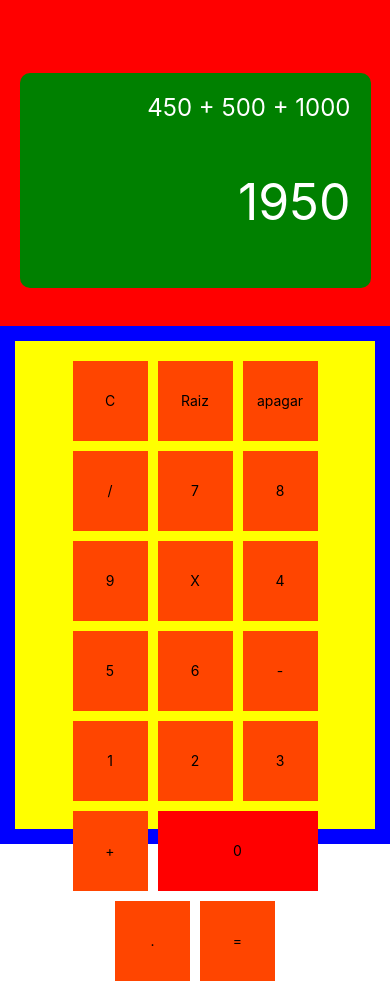
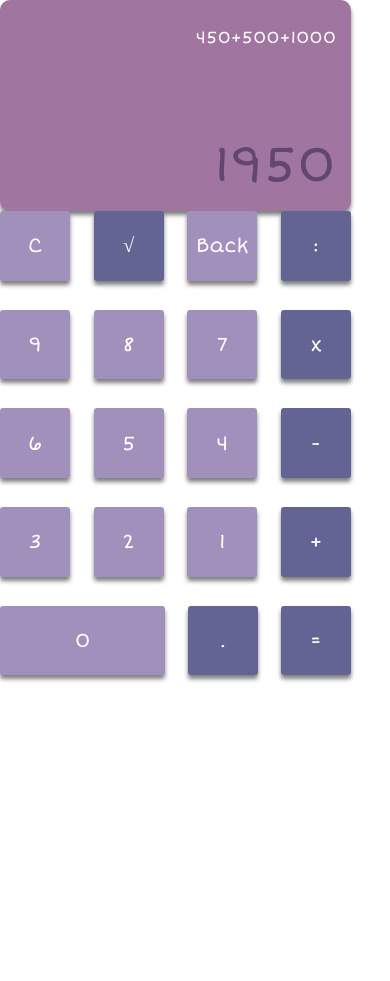
Before and after one commit to nika565/dividino, a React Native app: screen / in a window 390 px wide. After the commit the page ends 844 px from the top, so only its background shows below. Built offline with nearby package versions, Linux system fonts and the light colour scheme.

Commit message:
Add files via upload

```diff
--- a/src/components/Display/estilo.js
+++ b/src/components/Display/estilo.js
@@ -1,34 +1,53 @@
-import { StyleSheet } from "react-native";
+import React from 'react';
+import {StyleSheet} from 'react-native';
+const estilo = StyleSheet.create({
+  display:{
+    backgroundColor: "#A075A0",
 
-// Estilo do display
-export const estilos = StyleSheet.create({
+    width: '90%',
+    height: '25%',
 
-    container: {
-        flex: 0.4,
-        backgroundColor: 'red',
-        justifyContent: 'center',
-        alignItems: 'center'
-    },
+    borderRadius: 10,
 
-    display: {
-        flex: 0.7,
-        marginTop: 35,
-        width: '90%',
-        backgroundColor: 'green',
-        borderRadius: 10,
-        padding: 20,
-        alignItems: 'flex-end',
-        gap: 50
-    },
+    elevation: 10, //Sombra para Android
 
-    expressao: {
-        fontSize: 24,
-        color: 'white'
-    },
+    // Sombra para IOS
+    shadowColor: '#000',
+    shadowOffset: { width: 0, height: 4 }, // Deslocamento da sombra
+    shadowOpacity: 0.5, // Opacidade da sombra
+    shadowRadius: 4, // Raio da sombra
+  },
 
-    resultado: {
-        fontSize: 50,
-        color: 'white'
-    }
+  posicaoTexto:{
+    display: 'flex',
+    alignItems: 'flex-end',
+    justifyContent: 'flex-end',
+  },
 
+  operacao:{
+    width: '100%',
+    height: '30%',
+  },
+
+  resultado:{
+    width: '100%',
+    height: '70%',
+  },
+
+  texto:{
+    margin: 15,
+    fontFamily: 'ShortStack',
+  },
+
+  textoOperacao:{
+    fontSize: 17,
+    color: "#fff",
+  },
+
+  textoResultado:{
+    fontSize: 50,
+    color: "#604671",
+  }
 });
+
+export default estilo;
--- a/src/components/Display/index.js
+++ b/src/components/Display/index.js
@@ -1,26 +1,21 @@
-import { View, Text } from 'react-native';
-import { estilos } from './estilo';
-// Display que vai exibir os cálculos e seus resultados
-export default function Display(props) {
+import React, {useEffect} from 'react';
+import {View, Text, StyleSheet} from 'react-native';
+import estilo from './estilo';
+import * as Font from 'expo-font';
 
-    return(
+const Display = () => {
+  useEffect(() => {
+    Font.loadAsync({
+      ShortStack: require('../../../assets/fonts/ShortStack.ttf'),
+    });
+  }, []);
 
-        // Container "pai" do display
-        <View style={estilos.container}>
+  return(
+    <View style={estilo.display}>
+      <View style={[estilo.operacao, estilo.posicaoTexto]}><Text style={[estilo.textoOperacao, estilo.texto]}>450+500+1000</Text></View>
+      <View style={[estilo.resultado, estilo.posicaoTexto]}><Text style={[estilo.textoResultado, estilo.texto]}>1950</Text></View>
+    </View>
+  );
+}
 
-            {/* Dislpay onde vai ser exibido os cálculos e os resultados */}
-            <View style={estilos.display}>
-
-                {/* Expressão */}
-                <Text style={estilos.expressao}>450 + 500 + 1000</Text>
-
-                {/* Mostrando o resultado */}
-                <Text style={estilos.resultado}>1950</Text>
-
-            </View>
-
-        </View>
-
-    );
-
-}
+export default Display;
--- a/src/components/Teclado/estilo.js
+++ b/src/components/Teclado/estilo.js
@@ -1,37 +1,80 @@
-import { StyleSheet } from "react-native";
+import React from 'react';
+import {StyleSheet} from 'react-native';
 
-// Estilização do teclado
-export const estilos = StyleSheet.create({
+const estilo = StyleSheet.create({
 
-    containerTeclado:{
-        flex: 0.6,
-        backgroundColor: 'blue',
-        padding: 15
+  areaBotao:{
+    width: '90%',
+    height: '55%',
+
+    display: 'flex',
+    flexDirection: 'column',
+    justifyContent: 'space-between',
   },
 
-    teclado: {
-        flex: 1,
-        backgroundColor: 'yellow',
+  linhaBotao:{
+    display: 'flex',
     flexDirection: 'row',
-        flexWrap: 'wrap',
-        gap: 10,
-        justifyContent: 'center',
-        padding: 20
+    justifyContent: 'space-between',
+
+    width: '100%',
+    height: '15%',
   },
 
-    botao: {
-        width: 75,
-        height: 80,
-        backgroundColor: 'orangered',
+  botao:{
+    width: '20%',
+    height: '100%',
+
+    display: 'flex',
+    justifyContent: 'center',
     alignItems: 'center',
-        justifyContent: 'center',
+
+    borderRadius: 3,
+
+    elevation: 10, //Sombra para Android
+
+    // Sombra para IOS
+    shadowColor: '#000',
+    shadowOffset: { width: 0, height: 4 }, // Deslocamento da sombra
+    shadowOpacity: 0.5, // Opacidade da sombra
+    shadowRadius: 4, // Raio da sombra
   },
 
-    zero: {
-        width: 160,
-        height: 80,
-        backgroundColor: 'red',
+  numero:{
+    backgroundColor: "#A290BC",
+  },
+
+
+  sinal:{
+    backgroundColor: "#646494",
+  },
+
+  zero:{
+    height: '100%',
+    width: '47%',
+
+    display: 'flex',
+    justifyContent: 'center',
     alignItems: 'center',
-        justifyContent: 'center',
+
+    backgroundColor: '#A290BC',
+
+    borderRadius: 3,
+
+    elevation: 10, //Sombra para Android
+
+    // Sombra para IOS
+    shadowColor: '#000',
+    shadowOffset: { width: 0, height: 4 }, // Deslocamento da sombra
+    shadowOpacity: 0.5, // Opacidade da sombra
+    shadowRadius: 4, // Raio da sombra
+  },
+
+  texto:{
+    color: "#fff",
+    fontFamily: "ShortStack",
+    fontSize: 20,
   }
 });
+
+export default estilo;
--- a/src/components/Teclado/index.js
+++ b/src/components/Teclado/index.js
@@ -1,134 +1,104 @@
-import { View, Text, TouchableOpacity } from 'react-native';
-import { estilos } from './estilo';
-// Componente do teclado da calculadora
-export default function Teclado() {
+import React, {useEffect} from 'react';
+import {View, Text, TouchableOpacity, StyleSheet} from 'react-native';
+import estilo from './estilo';
+import * as Font from 'expo-font';
 
-    return(
+const Teclado = () => {
+    useEffect(() => {
+    Font.loadAsync({
+      ShortStack: require('../../../assets/fonts/ShortStack.ttf'),
+    });
+  }, []);
 
-        // View para o teclado
-        <View style={estilos.containerTeclado}>
+  return(
+    <View style={estilo.areaBotao}>
+      <View style={estilo.linhaBotao}>
+        <TouchableOpacity style={[estilo.numero, estilo.botao]}>
+          <Text style={estilo.texto}>C</Text>
+        </TouchableOpacity>
 
-            {/* Teclado em si */}
-            <View style={estilos.teclado}>
+        <TouchableOpacity style={[estilo.sinal, estilo.botao]}>
+          <Text style={estilo.texto}>√</Text>
+        </TouchableOpacity>
 
-                {/* Botões do teclado */}
-                <TouchableOpacity style={estilos.botao}>
+        <TouchableOpacity style={[estilo.numero, estilo.botao]}>
+          <Text style={estilo.texto}>Back</Text>
+        </TouchableOpacity>
 
-                    <Text>C</Text>
+        <TouchableOpacity style={[estilo.sinal, estilo.botao]}>
+          <Text style={estilo.texto}>:</Text>
+        </TouchableOpacity>
+      </View>
 
-                </TouchableOpacity>
+      <View style={estilo.linhaBotao}>
+        <TouchableOpacity style={[estilo.numero, estilo.botao]}>
+          <Text style={estilo.texto}>9</Text>
+        </TouchableOpacity>
 
-                <TouchableOpacity style={estilos.botao}>
+        <TouchableOpacity style={[estilo.numero, estilo.botao]}>
+          <Text style={estilo.texto}>8</Text>
+        </TouchableOpacity>
 
-                    <Text>Raiz</Text>
+        <TouchableOpacity style={[estilo.numero, estilo.botao]}>
+          <Text style={estilo.texto}>7</Text>
+        </TouchableOpacity>
 
-                </TouchableOpacity>
+        <TouchableOpacity style={[estilo.sinal, estilo.botao]}>
+          <Text style={estilo.texto}>x</Text>
+        </TouchableOpacity>
+      </View>
 
-                <TouchableOpacity style={estilos.botao}>
+      <View style={estilo.linhaBotao}>
+        <TouchableOpacity style={[estilo.numero, estilo.botao]}>
+          <Text style={estilo.texto}>6</Text>
+        </TouchableOpacity>
 
-                    <Text>apagar</Text>
+        <TouchableOpacity style={[estilo.numero, estilo.botao]}>
+          <Text style={estilo.texto}>5</Text>
+        </TouchableOpacity>
 
-                </TouchableOpacity>
+        <TouchableOpacity style={[estilo.numero, estilo.botao]}>
+          <Text style={estilo.texto}>4</Text>
+        </TouchableOpacity>
 
-                <TouchableOpacity style={estilos.botao}>
+        <TouchableOpacity style={[estilo.sinal, estilo.botao]}>
+          <Text style={estilo.texto}>-</Text>
+        </TouchableOpacity>
+      </View>
 
-                    <Text>/</Text>
+      <View style={estilo.linhaBotao}>
+        <TouchableOpacity style={[estilo.numero, estilo.botao]}>
+          <Text style={estilo.texto}>3</Text>
+        </TouchableOpacity>
 
-                </TouchableOpacity>
+        <TouchableOpacity style={[estilo.numero, estilo.botao]}>
+          <Text style={estilo.texto}>2</Text>
+        </TouchableOpacity>
 
-                <TouchableOpacity style={estilos.botao}>
+        <TouchableOpacity style={[estilo.numero, estilo.botao]}>
+          <Text style={estilo.texto}>1</Text>
+        </TouchableOpacity>
 
-                    <Text>7</Text>
+        <TouchableOpacity style={[estilo.sinal, estilo.botao]}>
+          <Text style={estilo.texto}>+</Text>
+        </TouchableOpacity>
+      </View>
 
-                </TouchableOpacity>
+      <View style={estilo.linhaBotao}>
+        <TouchableOpacity style={estilo.zero}>
+          <Text style={estilo.texto}>0</Text>
+        </TouchableOpacity>
 
-                <TouchableOpacity style={estilos.botao}>
+        <TouchableOpacity style={[estilo.sinal, estilo.botao]}>
+          <Text style={estilo.texto}>.</Text>
+        </TouchableOpacity>
 
-                    <Text>8</Text>
+        <TouchableOpacity style={[estilo.sinal, estilo.botao]}>
+          <Text style={estilo.texto}>=</Text>
+        </TouchableOpacity>
+      </View>
+    </View>
+  );
+}
 
-                </TouchableOpacity>
-
-                <TouchableOpacity style={estilos.botao}>
-
-                    <Text>9</Text>
-
-                </TouchableOpacity>
-
-                <TouchableOpacity style={estilos.botao}>
-
-                    <Text>X</Text>
-
-                </TouchableOpacity>
-
-                <TouchableOpacity style={estilos.botao}>
-
-                    <Text>4</Text>
-
-                </TouchableOpacity>
-
-                <TouchableOpacity style={estilos.botao}>
-
-                    <Text>5</Text>
-
-                </TouchableOpacity>
-
-                <TouchableOpacity style={estilos.botao}>
-
-                    <Text>6</Text>
-
-                </TouchableOpacity>
-
-                <TouchableOpacity style={estilos.botao}>
-
-                    <Text>-</Text>
-
-                </TouchableOpacity>
-
-                <TouchableOpacity style={estilos.botao}>
-
-                    <Text>1</Text>
-
-                </TouchableOpacity>
-
-                <TouchableOpacity style={estilos.botao}>
-
-                    <Text>2</Text>
-
-                </TouchableOpacity>
-
-                <TouchableOpacity style={estilos.botao}>
-
-                    <Text>3</Text>
-
-                </TouchableOpacity>
-
-                <TouchableOpacity style={estilos.botao}>
-
-                    <Text>+</Text>
-
-                </TouchableOpacity>
-
-                <TouchableOpacity style={estilos.zero}>
-
-                    <Text>0</Text>
-
-                </TouchableOpacity>
-
-                <TouchableOpacity style={estilos.botao}>
-
-                    <Text>.</Text>
-
-                </TouchableOpacity>
-
-                <TouchableOpacity style={estilos.botao}>
-
-                    <Text>=</Text>
-
-                </TouchableOpacity>
-            </View>
-
-        </View>
-
-    );
-
-}
+export default Teclado;
```
Lines whose indentation alone changed are shown as unchanged.
